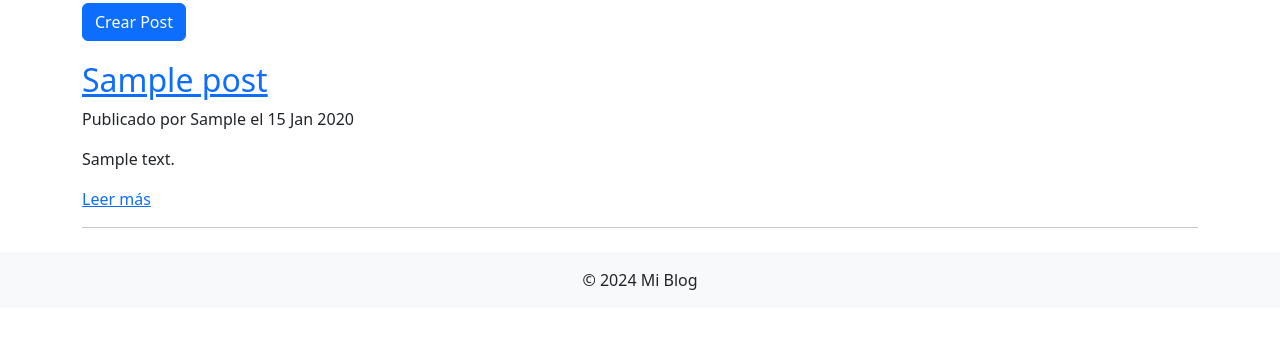
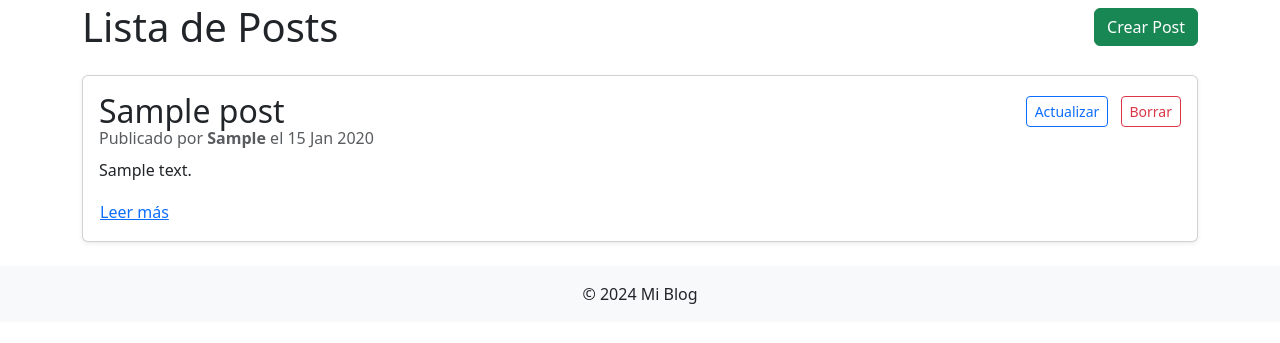
Before and after one commit to balthazar-bytes/Blog_web, a Django app: page / in a window 1280 px wide. Shown: the part 109-452 px from the top of the page. Run offline with Django 5.2, Linux system fonts and the light colour scheme; tables that the repository leaves empty hold one stand-in row (values such as "Sample post").

Commit message:
se crearon los disintos botones de actualizar y borrar, ademas de agregarle algo de estetica a la pagina

```diff
--- a/blog/post/templates/post/post_list.html
+++ b/blog/post/templates/post/post_list.html
@@ -4,18 +4,36 @@
 {% block title %}Lista de Posts{% endblock %}
 
 {% block content %}
-<a href="{% url 'post_create' %}" class="btn btn-primary" style="margin-bottom: 20px;">Crear Post</a>
+<div class="d-flex justify-content-between align-items-center mb-4">
+    <h1 class="mb-0">Lista de Posts</h1>
+    <a href="{% url 'post_create' %}" class="btn btn-success">
+        <i class="bi bi-plus-circle"></i> Crear Post
+    </a>
+</div>
 {% for post in posts %}
-    <div class="post-item">
-        <h2><a href="{% url 'post_detail' post.pk %}">{{ post.titulo }}</a></h2>
-        <p class="post-meta">
-            Publicado por {{ post.autor }} el {{ post.fecha_publicacion|date:"d M Y" }}
-        </p>
-        <p>{{ post.contenido|truncatewords:30 }}</p>
-        <a href="{% url 'post_detail' post.pk %}">Leer más</a>
+    <div class="card mb-4 shadow-sm">
+        <div class="card-body">
+            <div class="d-flex justify-content-between align-items-center">
+                <h2 class="card-title mb-0">
+                    <a href="{% url 'post_detail' post.pk %}" class="text-decoration-none text-dark">{{ post.titulo }}</a>
+                </h2>
+                <div>
+                    <a href="{% url 'post_update' post.pk %}" class="btn btn-outline-primary btn-sm me-2">
+                        <i class="bi bi-pencil-square"></i> Actualizar
+                    </a>
+                    <a href="{% url 'post_confirm_delete' post.pk %}" class="btn btn-outline-danger btn-sm">
+                        <i class="bi bi-trash"></i> Borrar
+                    </a>
+                </div>
+            </div>
+            <p class="card-subtitle text-muted mb-2">
+                Publicado por <strong>{{ post.autor }}</strong> el {{ post.fecha_publicacion|date:"d M Y" }}
+            </p>
+            <p class="card-text">{{ post.contenido|truncatewords:30 }}</p>
+            <a href="{% url 'post_detail' post.pk %}" class="btn btn-link p-0">Leer más</a>
+        </div>
     </div>
-    <hr>
 {% empty %}
-    <p>No hay posts publicados aún.</p>
+    <div class="alert alert-info">No hay posts publicados aún.</div>
 {% endfor %}
 {% endblock %}
--- a/blog/post/urls.py
+++ b/blog/post/urls.py
@@ -1,10 +1,12 @@
 from django import forms
 from .models import Post
 from django.urls import path
-from .views import post_list,PostDetailView, PostCreateView
+from .views import post_list,PostDetailView, PostCreateView, PostUpdateView, PostDeleteView
 
 urlpatterns = [
     path('', post_list, name='post_list'),
     path('post/<int:pk>/', PostDetailView.as_view(), name='post_detail'),
     path('post/new/', PostCreateView.as_view(), name='post_create'),
+    path('post/<int:pk>/edit/', PostUpdateView.as_view(), name='post_update'),
+    path('post/<int:pk>/delete/', PostDeleteView.as_view(), name='post_confirm_delete'),
 ]
--- a/blog/post/views.py
+++ b/blog/post/views.py
@@ -20,4 +20,16 @@ class PostCreateView(CreateView):
     form_class = Postform
     template_name = 'post/post_form.html'
     success_url = '/'
+
+
+class PostUpdateView(UpdateView):
+    model = Post
+    form_class = Postform
+    template_name = 'post/post_update.html'
+    success_url = '/'
+
+class PostDeleteView(DeleteView):
+    model = Post
+    template_name = 'post/post_confirm_delete.html'
+    success_url = '/'
 # Create your views here.
```
Also changed, not shown: blog/post/templates/post/post_confirm_delete.html (added, +17 -0 lines), blog/post/templates/post/post_update.html (added, +16 -0 lines).
